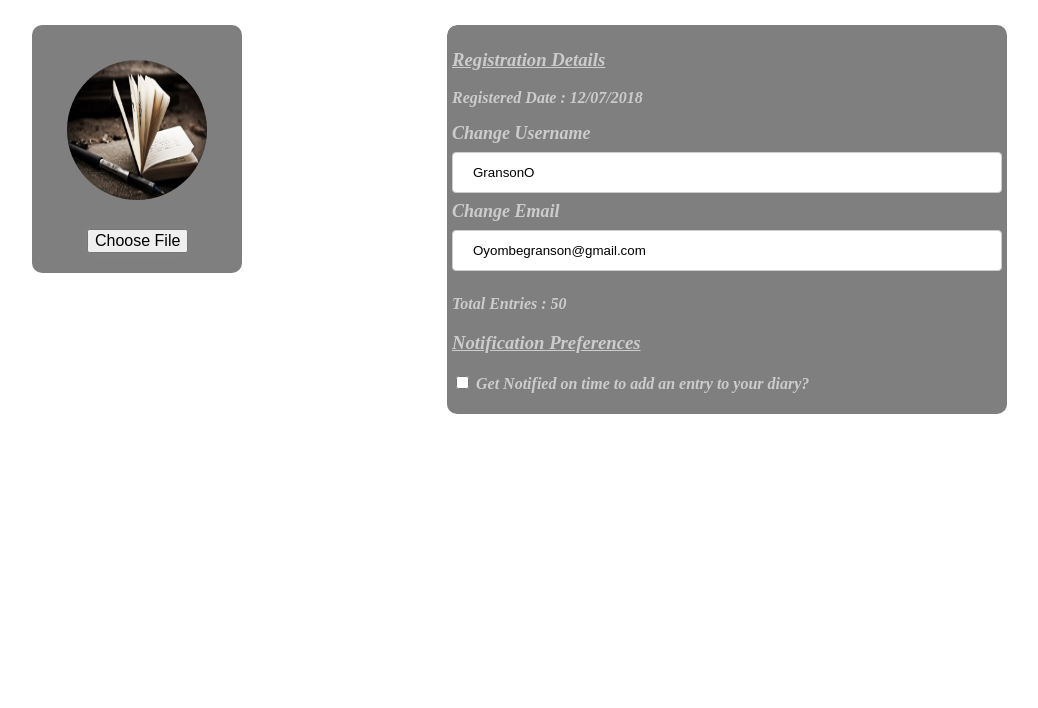
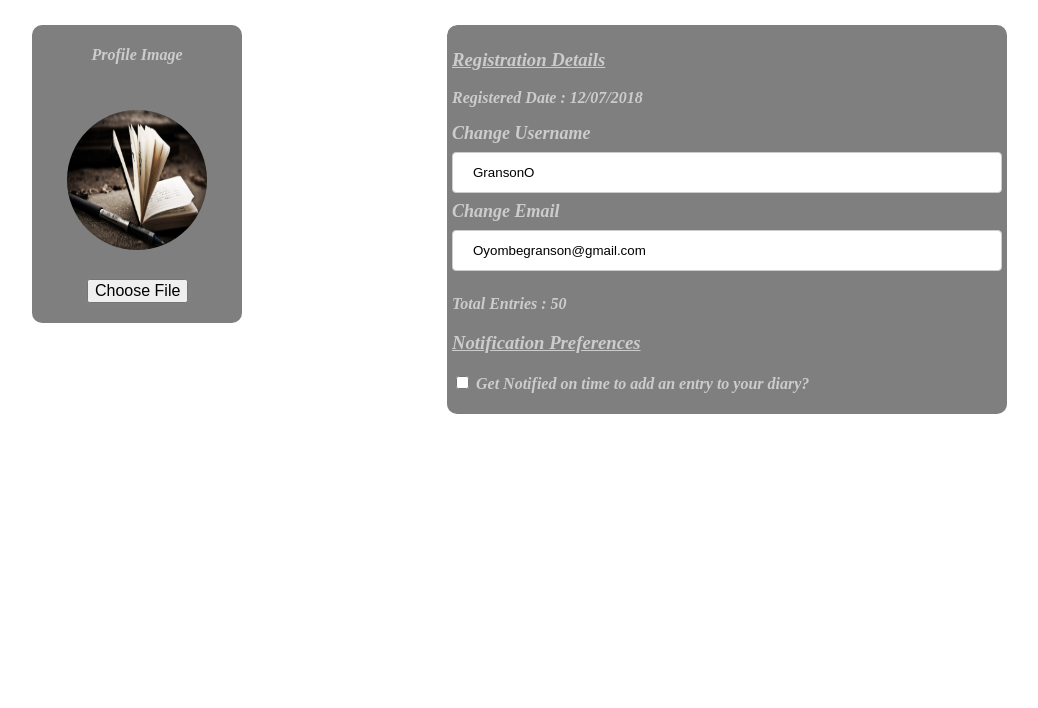
Before and after one commit to GransonO/myDiary, a plain HTML site: page UI/settings.html in a window 1280 px wide. Shown: the part 100-808 px from the top of the page, without its empty margins (8-1046 px from the left). Drawn offline with Linux system fonts and the light colour scheme.

Commit message:
Added <p> tag to settings.html

```diff
--- a/UI/settings.html
+++ b/UI/settings.html
@@ -11,6 +11,7 @@
         <div class="home_contents">
             <div class="navigation_panel">
             <!--The logged in user details displayed here -->
+            <p>Profile Image</p>
                 <img src="../images/book.jpg" alt="Profile Image" width="140" height="140">
                 <input type="file" value="upload Image" class="rounded_btn">
 
```
